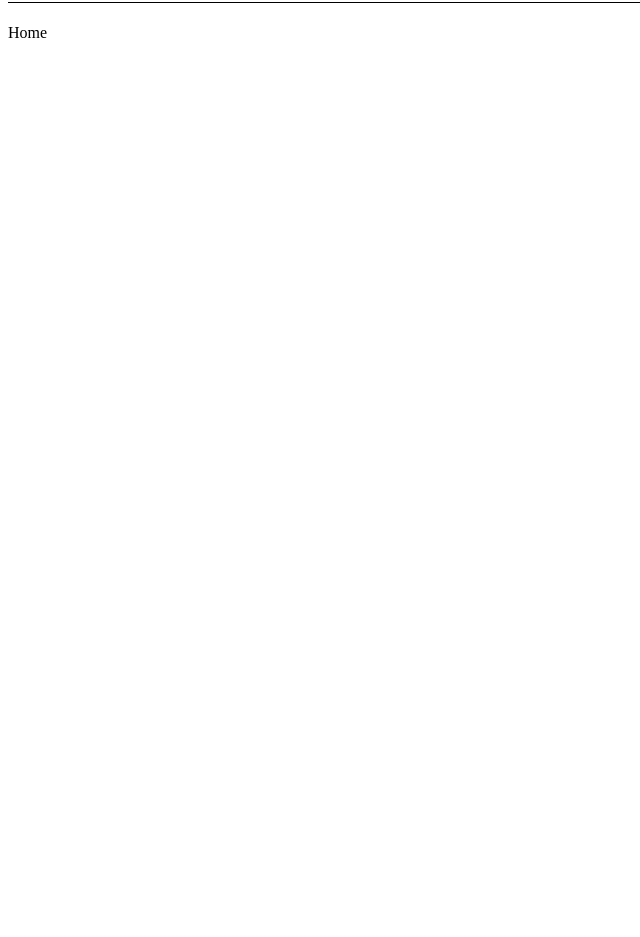
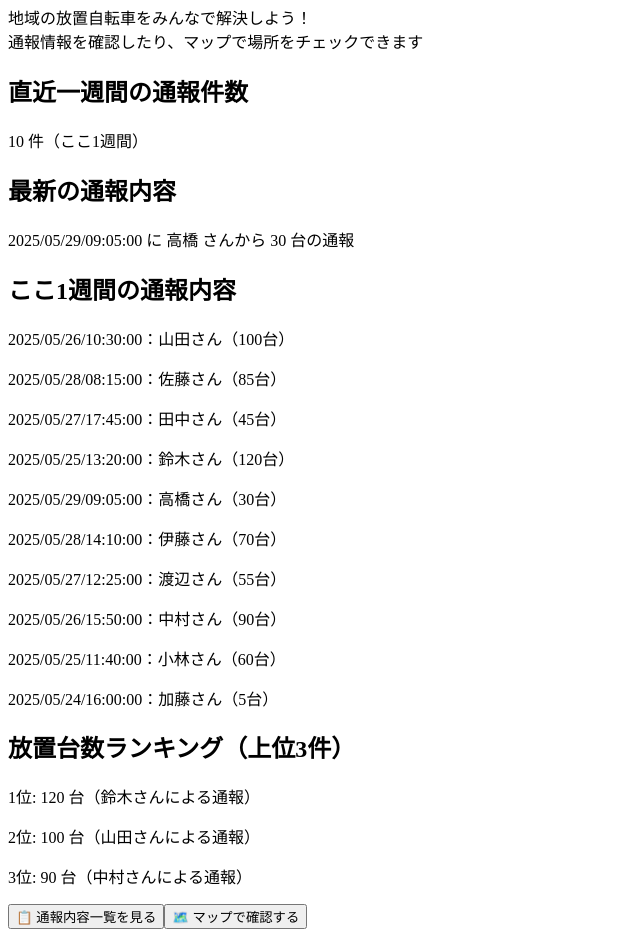
Before and after one commit to 5huto/hub, a React (Create React App) app: page /home in a window 1280 px wide. Shown: the part 100-1037 px from the top of the page, without its empty margins (0-640 px from the left). Before the commit the page ends 800 px from the top, so only its background shows below. Built offline with nearby package versions, Linux system fonts and the light colour scheme.

Commit message:
ホーム画面の作成

```diff
--- a/package.json
+++ b/package.json
@@ -7,6 +7,7 @@
     "@testing-library/jest-dom": "^6.6.3",
     "@testing-library/react": "^16.3.0",
     "@testing-library/user-event": "^13.5.0",
+    "axios": "^1.10.0",
     "react": "^19.1.0",
     "react-dom": "^19.1.0",
     "react-leaflet": "^5.0.0",
--- a/src/components/OsakaMap.jsx
+++ b/src/components/OsakaMap.jsx
@@ -1,7 +1,3 @@
-//再描画機能があるのかを調べる。
-//座標の更新が出来ていないのか、座標は変数内に入っていないのか
-
-
 import React, { useEffect, useState } from 'react';
 import { MapContainer, TileLayer, Marker, Popup, useMap } from 'react-leaflet';
 import 'leaflet/dist/leaflet.css';
--- a/src/components/Status.jsx
+++ b/src/components/Status.jsx
@@ -55,7 +55,7 @@ const styles = {
 };
 
 const Status = () => {
-  const sel = ["未処理", "警告", "撤去完了", "自転車無し"];
+  const sel = ["未処理", "撤去完了", "自転車無し"];
   const navigate = useNavigate();
 
   const [txtMap, setTxtMap] = useState(() => {
--- a/src/pages/Home.jsx
+++ b/src/pages/Home.jsx
@@ -1,15 +1,91 @@
-import React from 'react'
-import Header from '../components/Header'
+// ホーム画面(Home.jsx)
+import React from 'react';
+import Header from '../components/Header';
+import { useNavigate } from 'react-router-dom';
+import { userData } from '../data/userData';
 
 const Home = () => {
+  const navigate = useNavigate();
+
+  // 放置台数が多い順に並び替えて上位3件を取得
+  const topItems = [...userData]
+    .sort((a, b) => Number(b.BicNum) - Number(a.BicNum))
+    .slice(0, 3);
+
+  // 最新の通報（日時が最も新しい）
+  const latestItem = [...userData].sort((a, b) => new Date(b.RepTim.replace(/-/g, '/')) - new Date(a.RepTim.replace(/-/g, '/')))[0];
+
+  // 1週間以内の通報をフィルタ
+  const oneWeekAgo = new Date();
+  oneWeekAgo.setDate(oneWeekAgo.getDate() - 7);
+  const recentWeekReports = userData.filter(item => new Date(item.RepTim.replace(/-/g, '/')) >= oneWeekAgo);
+
   return (
-    <div>
-      <h1>
-        <Header />
-      </h1>
-      Home
+    <div className="min-h-screen bg-gradient-to-br from-yellow-100 via-pink-100 to-blue-100 px-6 py-12">
+      <Header />
+      <div className="flex flex-col items-center justify-center text-center mt-8">
+        <p className="text-lg text-gray-800 max-w-xl mb-8 leading-relaxed font-semibold bg-white/60 p-4 rounded-2xl shadow">
+          地域の放置自転車をみんなで解決しよう！<br />
+          通報情報を確認したり、マップで場所をチェックできます
+        </p>
+
+        {/* 直近一週間の通報件数 */}
+        <div className="mb-8 bg-white/70 p-4 rounded-xl shadow-md max-w-lg">
+          <h2 className="text-xl font-bold text-indigo-600 mb-2">直近一週間の通報件数</h2>
+          <span className="font-bold">{recentWeekReports.length} 件（ここ1週間）</span>
+        </div>
+
+        {/* 最新の通報 */}
+        <div className="mb-8 bg-white/70 p-4 rounded-xl shadow-md max-w-lg">
+          <h2 className="text-xl font-bold text-indigo-600 mb-2">最新の通報内容</h2>
+          <p className="text-gray-700">
+            {latestItem.RepTim.replace(/-/g, '/')} に <span className="font-bold">{latestItem.RepHum}</span> さんから {latestItem.BicNum} 台の通報
+          </p>
+        </div>
+
+        {/* 一週間の通報内容 */}
+        <div className="mb-8 bg-white/70 p-4 rounded-xl shadow-md max-w-lg">
+          <h2 className="text-xl font-bold text-green-600 mb-2">ここ1週間の通報内容</h2>
+          {recentWeekReports.length > 0 ? (
+            recentWeekReports.map(item => (
+              <p key={item.id} className="text-gray-700">
+                {item.RepTim.replace(/-/g, '/')}：{item.RepHum}さん（{item.BicNum}台）
+              </p>
+            ))
+          ) : (
+            <p className="text-gray-700">通報はありません</p>
+          )}
+        </div>
+
+        {/* 放置台数 */}
+        <div className="mb-8 bg-white/70 p-4 rounded-xl shadow-md max-w-lg">
+          <h2 className="text-xl font-bold text-red-500 mb-4">放置台数ランキング（上位3件）</h2>
+          {topItems.map((item, index) => (
+            <p key={item.id} className="text-gray-700">
+              {index + 1}位: <span className="font-bold">{item.BicNum} 台</span>（{item.RepHum}さんによる通報）
+            </p>
+          ))}
+        </div>
+
+        {/* 画面遷移ボタン */}
+        <div className="flex flex-col sm:flex-row gap-6">
+          <button
+            onClick={() => navigate('/rep')}
+            className="bg-pink-400 text-white px-8 py-4 rounded-full text-xl font-bold shadow-lg transform transition hover:scale-105 hover:bg-pink-500"
+          >
+            📋 通報内容一覧を見る
+          </button>
+
+          <button
+            onClick={() => navigate('/map')}
+            className="bg-blue-400 text-white px-8 py-4 rounded-full text-xl font-bold shadow-lg transform transition hover:scale-105 hover:bg-blue-500"
+          >
+            🗺️ マップで確認する
+          </button>
+        </div>
+      </div>
     </div>
-  )
-}
+  );
+};
 
-export default Home
+export default Home;
--- a/src/pages/Map.jsx
+++ b/src/pages/Map.jsx
@@ -11,6 +11,7 @@ const Map = () => {
       </h1>
       <AllMap />
       {/* 全てピンの表示などのオプションを追加したい。 */}
+      {/* マップの下に台数と色の相関を記載する */}
     </div>
 
   )
```
Also changed, not shown: src/App.jsx (+2 -5 lines), 1 other file (tests, documents, lock files or other folders).
